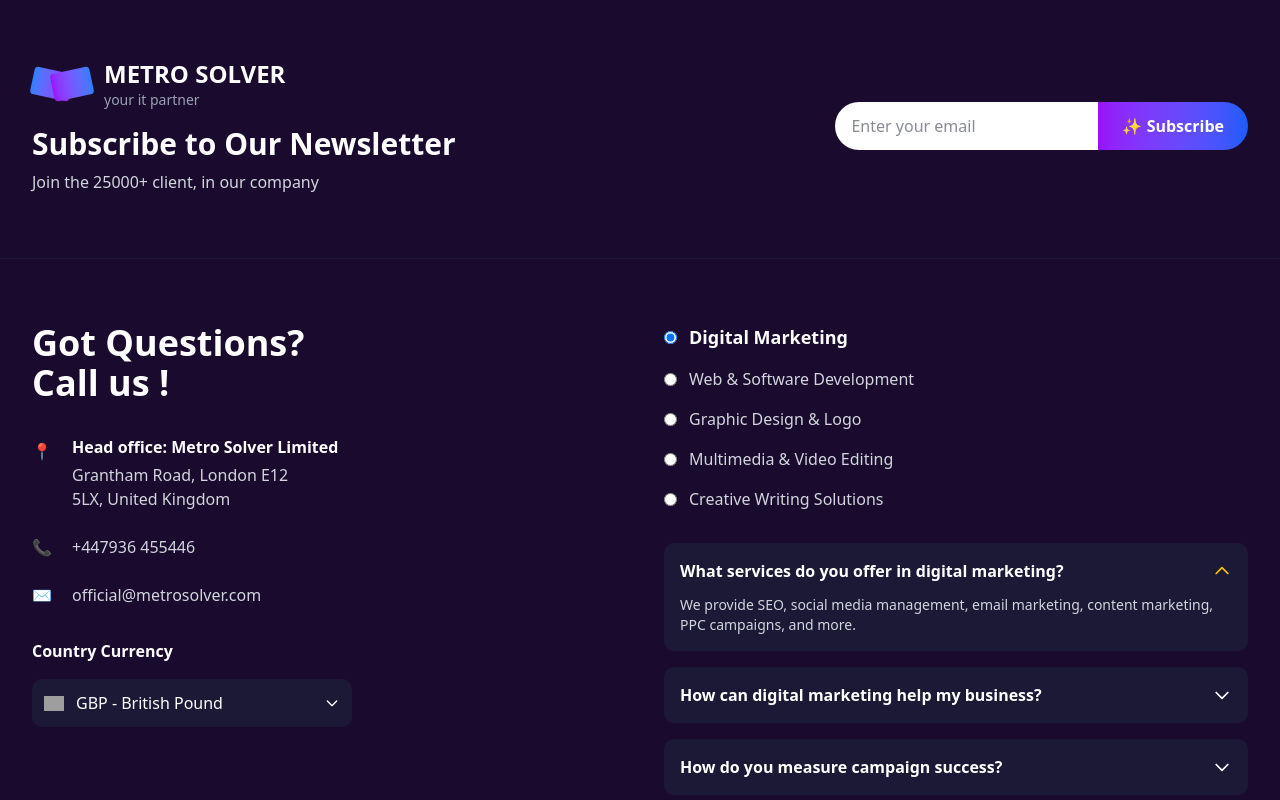
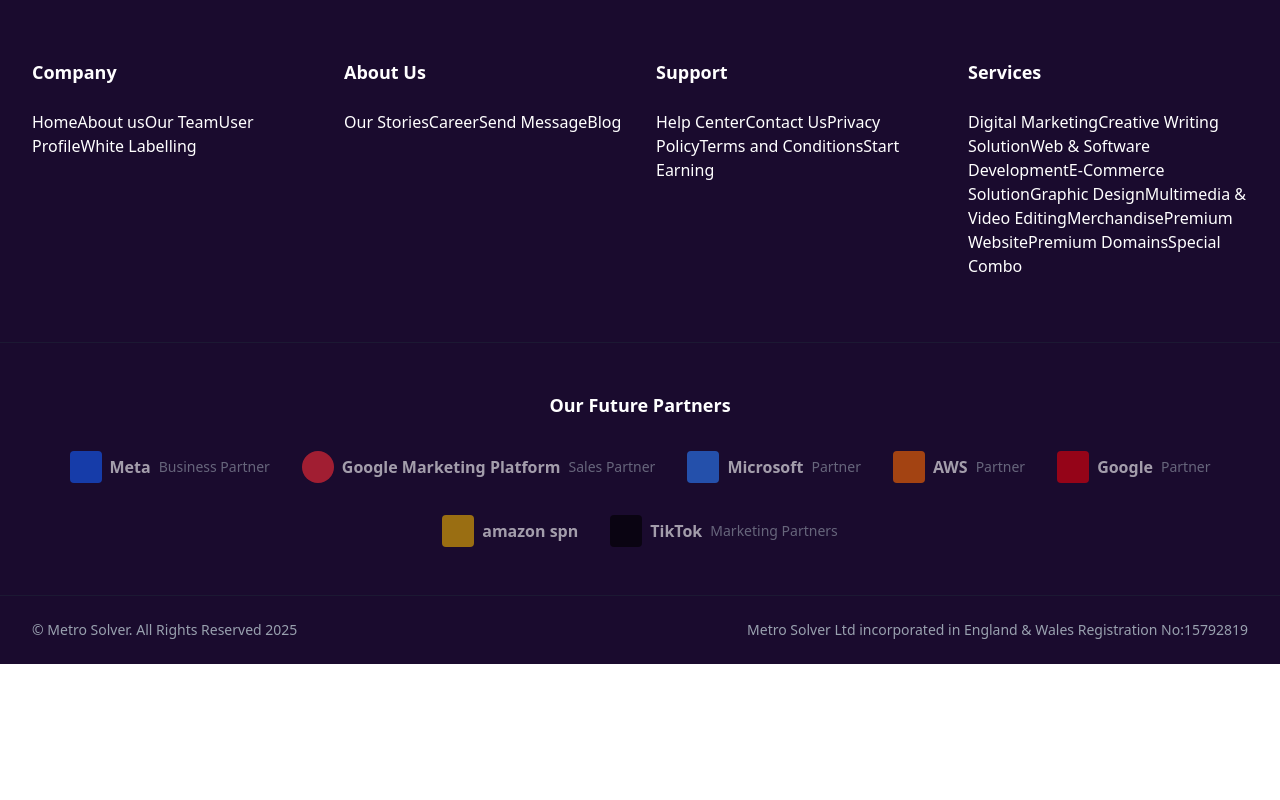
Before and after one commit to sakil470004/budget-friendly, a Next.js app: page / in a window 1280 px wide. Shown: the part 10340-11140 px from the top of the page. After the commit the page ends 11004 px from the top, so only its background shows below. Built offline with nearby package versions, Linux system fonts and the light colour scheme; grey boxes are pictures that could not be loaded.

Commit message:
update footer

```diff
--- a/components/Footer.tsx
+++ b/components/Footer.tsx
@@ -8,164 +8,7 @@
 
   return (
     <footer className="bg-[#1a0b2e] text-white">
-      {/* Newsletter Section */}
-      <div className="border-b border-gray-800/50 py-16">
-        <div className="max-w-7xl mx-auto px-4 sm:px-6 lg:px-8">
-          <div className="flex flex-col lg:flex-row items-center justify-between gap-8">
-
-            {/* Left Side - Logo and Text */}
-            <div className="text-center lg:text-left">
-              <div className="flex items-center justify-center lg:justify-start gap-3 mb-4">
-                <div className="flex items-center">
-                  <div className="w-10 h-7 bg-gradient-to-r from-blue-500 to-purple-600 rounded transform rotate-12"></div>
-                  <div className="w-10 h-7 bg-gradient-to-r from-purple-600 to-blue-500 rounded transform -rotate-12 -ml-5"></div>
-                </div>
-                <div>
-                  <div className="text-2xl font-bold">METRO SOLVER</div>
-                  <div className="text-sm text-gray-400">your it partner</div>
-                </div>
-              </div>
-
-              <h3 className="text-2xl md:text-3xl font-bold mb-2">
-                Subscribe to Our Newsletter
-              </h3>
-              <p className="text-gray-300">
-                Join the 25000+ client, in our company
-              </p>
-            </div>
-
-            {/* Right Side - Newsletter Form */}
-            <div className="flex w-full lg:w-auto max-w-md">
-              <input
-                type="email"
-                placeholder="Enter your email"
-                className="flex-1 px-4 py-3 bg-white text-gray-900 rounded-l-full focus:outline-none focus:ring-2 focus:ring-purple-600"
-              />
-              <button className="bg-gradient-to-r from-purple-600 to-blue-600 hover:from-purple-700 hover:to-blue-700 px-6 py-3 rounded-r-full font-semibold transition-all duration-300 flex items-center gap-2">
-                ✨ Subscribe
-              </button>
-            </div>
-          </div>
-        </div>
-      </div>
-
       {/* FAQ Section */}
-      <div className="border-b border-gray-800/50 py-16">
-        <div className="max-w-7xl mx-auto px-4 sm:px-6 lg:px-8">
-          <div className="grid grid-cols-1 lg:grid-cols-2 gap-12 items-start">
-
-            {/* Left Side - Contact Info */}
-            <div>
-              <h3 className="text-3xl md:text-4xl font-bold mb-8">
-                Got Questions?
-                <br />
-                Call us !
-              </h3>
-
-              <div className="space-y-6 mb-8">
-                <div className="flex items-start gap-4">
-                  <div className="w-6 h-6 text-purple-400 mt-1">📍</div>
-                  <div>
-                    <div className="font-semibold mb-1">Head office: Metro Solver Limited</div>
-                    <div className="text-gray-300">Grantham Road, London E12</div>
-                    <div className="text-gray-300">5LX, United Kingdom</div>
-                  </div>
-                </div>
-
-                <div className="flex items-center gap-4">
-                  <div className="w-6 h-6 text-purple-400">📞</div>
-                  <div className="text-gray-300">+447936 455446</div>
-                </div>
-
-                <div className="flex items-center gap-4">
-                  <div className="w-6 h-6 text-purple-400">✉️</div>
-                  <div className="text-gray-300">official@metrosolver.com</div>
-                </div>
-              </div>
-
-              <div className="mb-8">
-                <h4 className="font-semibold mb-4">Country Currency</h4>
-                <div className="flex items-center gap-3 bg-slate-800/50 rounded-lg p-3 max-w-xs">
-                  <Image
-                    src="https://flagcdn.com/w20/gb.png"
-                    alt="UK Flag"
-                    width={20}
-                    height={15}
-                    className="object-cover"
-                  />
-                  <span>GBP - British Pound</span>
-                  <svg className="w-4 h-4 ml-auto" fill="none" stroke="currentColor" viewBox="0 0 24 24">
-                    <path strokeLinecap="round" strokeLinejoin="round" strokeWidth={2} d="M19 9l-7 7-7-7" />
-                  </svg>
-                </div>
-              </div>
-            </div>
-
-            {/* Right Side - FAQ */}
-            <div>
-              <div className="space-y-6">
-                {/* Service Categories */}
-                <div className="space-y-4">
-                  <div className="flex items-center gap-3">
-                    <input type="radio" name="service" id="digital-marketing" className="text-purple-600" defaultChecked />
-                    <label htmlFor="digital-marketing" className="text-lg font-semibold">Digital Marketing</label>
-                  </div>
-                  <div className="flex items-center gap-3">
-                    <input type="radio" name="service" id="web-dev" className="text-purple-600" />
-                    <label htmlFor="web-dev" className="text-gray-300">Web & Software Development</label>
-                  </div>
-                  <div className="flex items-center gap-3">
-                    <input type="radio" name="service" id="graphic-design" className="text-purple-600" />
-                    <label htmlFor="graphic-design" className="text-gray-300">Graphic Design & Logo</label>
-                  </div>
-                  <div className="flex items-center gap-3">
-                    <input type="radio" name="service" id="multimedia" className="text-purple-600" />
-                    <label htmlFor="multimedia" className="text-gray-300">Multimedia & Video Editing</label>
-                  </div>
-                  <div className="flex items-center gap-3">
-                    <input type="radio" name="service" id="creative-writing" className="text-purple-600" />
-                    <label htmlFor="creative-writing" className="text-gray-300">Creative Writing Solutions</label>
-                  </div>
-                </div>
-
-                {/* FAQ Dropdown */}
-                <div className="space-y-4 mt-8">
-                  <div className="bg-slate-800/50 rounded-lg p-4">
-                    <div className="flex items-center justify-between">
-                      <h4 className="font-semibold">What services do you offer in digital marketing?</h4>
-                      <svg className="w-5 h-5 text-yellow-400" fill="none" stroke="currentColor" viewBox="0 0 24 24">
-                        <path strokeLinecap="round" strokeLinejoin="round" strokeWidth={2} d="M5 15l7-7 7 7" />
-                      </svg>
-                    </div>
-                    <p className="text-gray-300 mt-3 text-sm">
-                      We provide SEO, social media management, email marketing, content
-                      marketing, PPC campaigns, and more.
-                    </p>
-                  </div>
-
-                  <div className="bg-slate-800/50 rounded-lg p-4">
-                    <div className="flex items-center justify-between">
-                      <h4 className="font-semibold">How can digital marketing help my business?</h4>
-                      <svg className="w-5 h-5" fill="none" stroke="currentColor" viewBox="0 0 24 24">
-                        <path strokeLinecap="round" strokeLinejoin="round" strokeWidth={2} d="M19 9l-7 7-7-7" />
-                      </svg>
-                    </div>
-                  </div>
-
-                  <div className="bg-slate-800/50 rounded-lg p-4">
-                    <div className="flex items-center justify-between">
-                      <h4 className="font-semibold">How do you measure campaign success?</h4>
-                      <svg className="w-5 h-5" fill="none" stroke="currentColor" viewBox="0 0 24 24">
-                        <path strokeLinecap="round" strokeLinejoin="round" strokeWidth={2} d="M19 9l-7 7-7-7" />
-                      </svg>
-                    </div>
-                  </div>
-                </div>
-              </div>
-            </div>
-          </div>
-        </div>
-      </div>
 
       {/* Links Section */}
       <div className="border-b border-gray-800/50 py-16">
@@ -176,11 +19,11 @@
             <div>
               <h4 className="font-semibold text-lg mb-6">Company</h4>
               <div className="space-y-3">
-                <Link href="/" className="block text-gray-300 hover:text-white transition-colors duration-300">Home</Link>
-                <Link href="/about" className="block text-gray-300 hover:text-white transition-colors duration-300">About us</Link>
-                <Link href="/team" className="block text-gray-300 hover:text-white transition-colors duration-300">Our Team</Link>
-                <Link href="/profile" className="block text-gray-300 hover:text-white transition-colors duration-300">User Profile</Link>
-                <Link href="/white-label" className="block text-gray-300 hover:text-white transition-colors duration-300">White Labelling</Link>
+                <Link href="/">Home</Link>
+                <Link href="/about">About us</Link>
+                <Link href="/team">Our Team</Link>
+                <Link href="/profile">User Profile</Link>
+                <Link href="/white-label">White Labelling</Link>
               </div>
             </div>
 
@@ -188,10 +31,10 @@
             <div>
               <h4 className="font-semibold text-lg mb-6">About Us</h4>
               <div className="space-y-3">
-                <Link href="/stories" className="block text-gray-300 hover:text-white transition-colors duration-300">Our Stories</Link>
-                <Link href="/career" className="block text-gray-300 hover:text-white transition-colors duration-300">Career</Link>
-                <Link href="/message" className="block text-gray-300 hover:text-white transition-colors duration-300">Send Message</Link>
-                <Link href="/blog" className="block text-gray-300 hover:text-white transition-colors duration-300">Blog</Link>
+                <Link href="/stories">Our Stories</Link>
+                <Link href="/career">Career</Link>
+                <Link href="/message">Send Message</Link>
+                <Link href="/blog">Blog</Link>
               </div>
             </div>
 
@@ -199,11 +42,11 @@
             <div>
               <h4 className="font-semibold text-lg mb-6">Support</h4>
               <div className="space-y-3">
-                <Link href="/help" className="block text-gray-300 hover:text-white transition-colors duration-300">Help Center</Link>
-                <Link href="/contact" className="block text-gray-300 hover:text-white transition-colors duration-300">Contact Us</Link>
-                <Link href="/privacy" className="block text-gray-300 hover:text-white transition-colors duration-300">Privacy Policy</Link>
-                <Link href="/terms" className="block text-gray-300 hover:text-white transition-colors duration-300">Terms and Conditions</Link>
-                <Link href="/earning" className="block text-gray-300 hover:text-white transition-colors duration-300">Start Earning</Link>
+                <Link href="/help">Help Center</Link>
+                <Link href="/contact">Contact Us</Link>
+                <Link href="/privacy">Privacy Policy</Link>
+                <Link href="/terms">Terms and Conditions</Link>
+                <Link href="/earning">Start Earning</Link>
               </div>
             </div>
 
@@ -211,16 +54,16 @@
             <div>
               <h4 className="font-semibold text-lg mb-6">Services</h4>
               <div className="space-y-3">
-                <Link href="/digital-marketing" className="block text-gray-300 hover:text-white transition-colors duration-300">Digital Marketing</Link>
-                <Link href="/creative-writing" className="block text-gray-300 hover:text-white transition-colors duration-300">Creative Writing Solution</Link>
-                <Link href="/web-development" className="block text-gray-300 hover:text-white transition-colors duration-300">Web & Software Development</Link>
-                <Link href="/ecommerce" className="block text-gray-300 hover:text-white transition-colors duration-300">E-Commerce Solution</Link>
-                <Link href="/graphic-design" className="block text-gray-300 hover:text-white transition-colors duration-300">Graphic Design</Link>
-                <Link href="/multimedia" className="block text-gray-300 hover:text-white transition-colors duration-300">Multimedia & Video Editing</Link>
-                <Link href="/merchandise" className="block text-gray-300 hover:text-white transition-colors duration-300">Merchandise</Link>
-                <Link href="/premium-website" className="block text-gray-300 hover:text-white transition-colors duration-300">Premium Website</Link>
-                <Link href="/premium-domains" className="block text-gray-300 hover:text-white transition-colors duration-300">Premium Domains</Link>
-                <Link href="/special-combo" className="block text-gray-300 hover:text-white transition-colors duration-300">Special Combo</Link>
+                <Link href="/digital-marketing">Digital Marketing</Link>
+                <Link href="/creative-writing">Creative Writing Solution</Link>
+                <Link href="/web-development">Web & Software Development</Link>
+                <Link href="/ecommerce">E-Commerce Solution</Link>
+                <Link href="/graphic-design">Graphic Design</Link>
+                <Link href="/multimedia">Multimedia & Video Editing</Link>
+                <Link href="/merchandise">Merchandise</Link>
+                <Link href="/premium-website">Premium Website</Link>
+                <Link href="/premium-domains">Premium Domains</Link>
+                <Link href="/special-combo">Special Combo</Link>
               </div>
             </div>
           </div>
```
